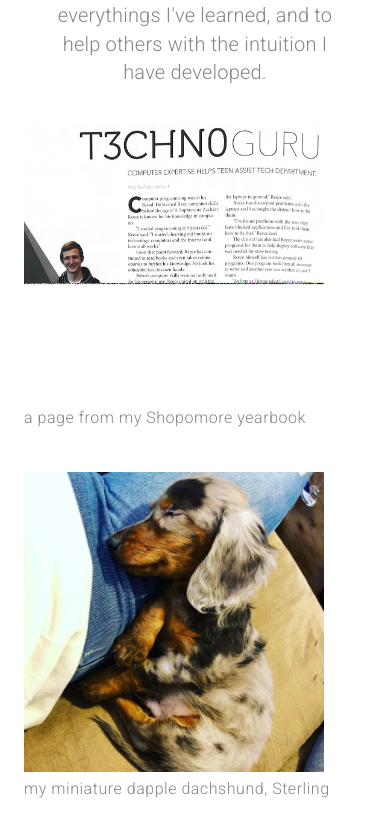
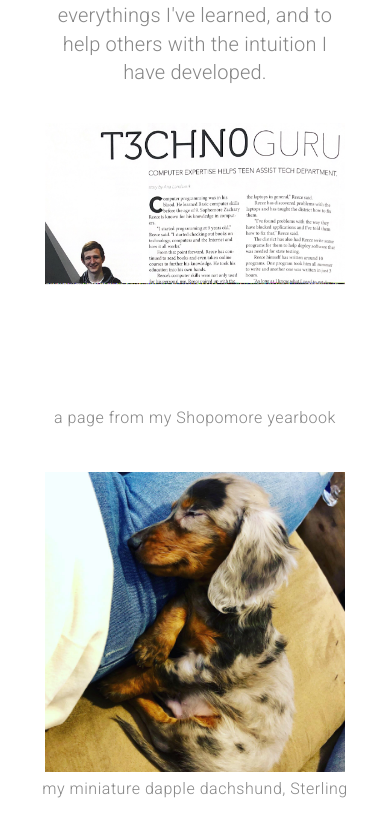
Before and after one commit to arunsinghsnd/NativeCodeLab, a React (Create React App) app: page /about in a window 390 px wide. Shown: the part 2621-3458 px from the top of the page. Built offline with nearby package versions, Linux system fonts and the light colour scheme.

Commit message:
fixed the alignment issues

```diff
--- a/src/components/About.js
+++ b/src/components/About.js
@@ -5,7 +5,6 @@ import {
   useTheme,
   Typography,
   useMediaQuery,
-  IconButton,
   Hidden,
   Avatar,
 } from "@material-ui/core";
@@ -53,8 +52,7 @@ const About = props => {
   const classes = useStyles();
   const theme = useTheme();
   const matchesMD = useMediaQuery(theme.breakpoints.down("md"));
-  const matchesSM = useMediaQuery(theme.breakpoints.down("sm"));
-  const matchesXS = useMediaQuery(theme.breakpoints.down("xs"));
+
   return (
     <Grid container direction="column">
       <Grid
@@ -215,7 +213,7 @@ const About = props => {
             container
             direction="column"
             lg
-            alignItems={matchesMD ? "column" : undefined}
+            alignItems={matchesMD ? "center" : undefined}
             style={{ marginBottom: matchesMD ? "2.5em" : 0 }}
           >
             <Grid item>
@@ -250,7 +248,7 @@ const About = props => {
             container
             direction="column"
             lg
-            alignItems={matchesMD ? "column" : "flex-end"}
+            alignItems={matchesMD ? "center" : "flex-end"}
           >
             <Grid item>
               <img
```
